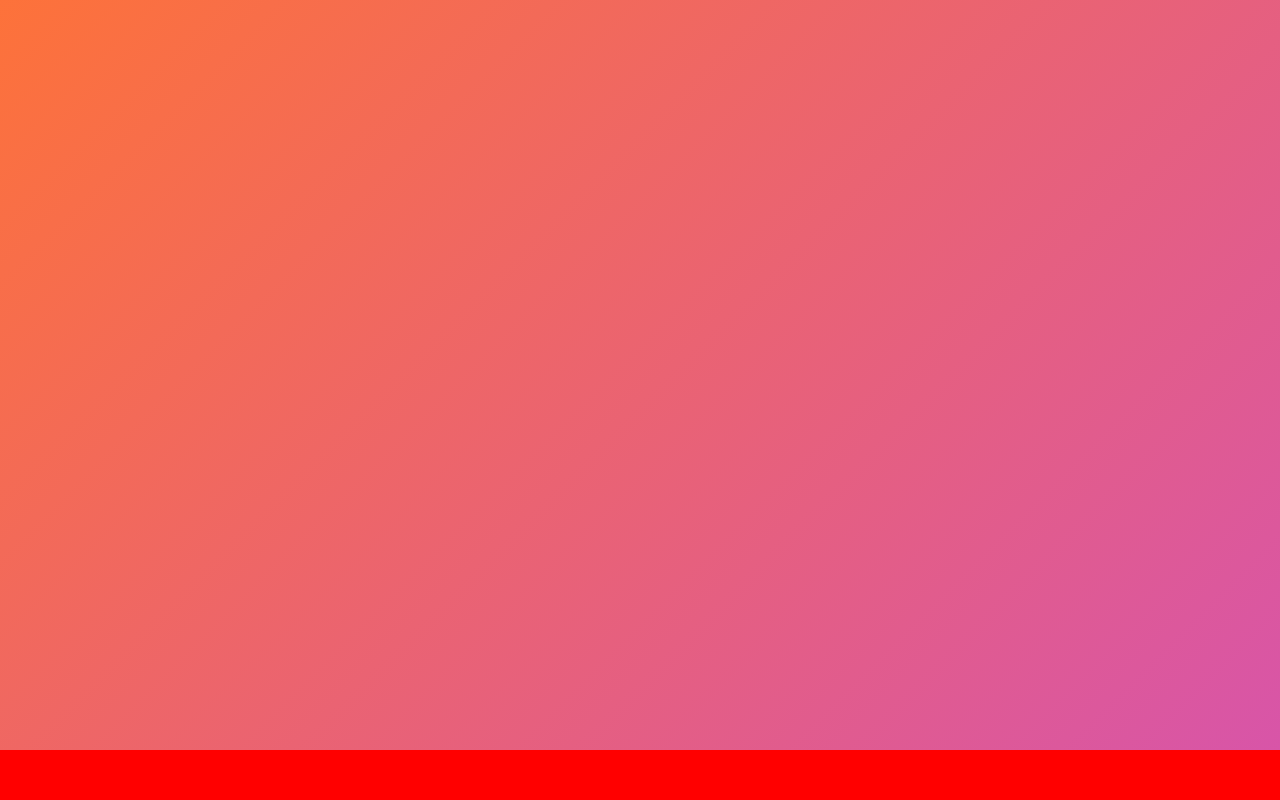
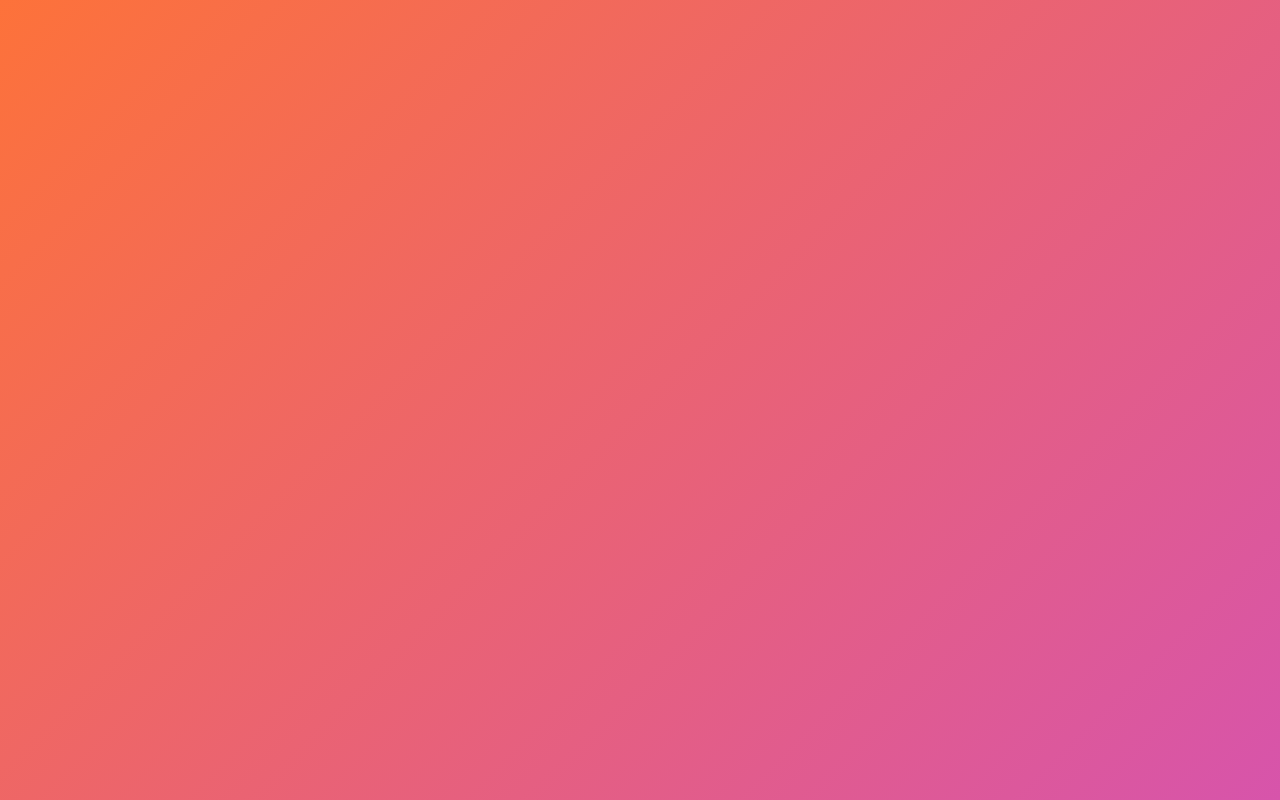
Before and after one commit to baejoonsoo/apollo-movie, a React (Create React App) app: page /1 in a window 1280 px wide. Built offline with nearby package versions, Linux system fonts and the light colour scheme.

Commit message:
invisible bottom bar

```diff
--- a/src/routes/Detail.tsx
+++ b/src/routes/Detail.tsx
@@ -128,10 +128,10 @@ const Suggestions = styled.div`
 const BottonBar = styled.div`
   position: fixed;
   bottom: 0;
-  left: 0;
-  width: 100%;
+  left: 30px;
+  width: 45%;
   height: 50px;
-  background-color: red;
+  /* background-color: red; */
 `;
 
 const Container = styled.div`
```
